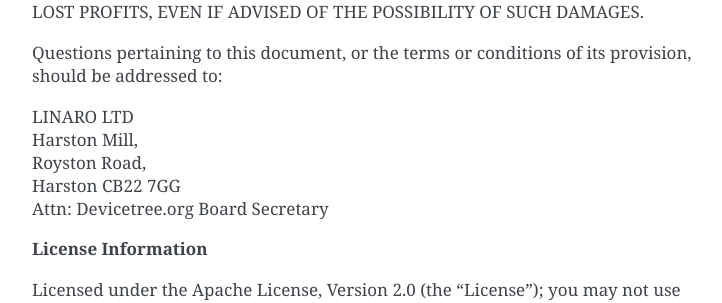
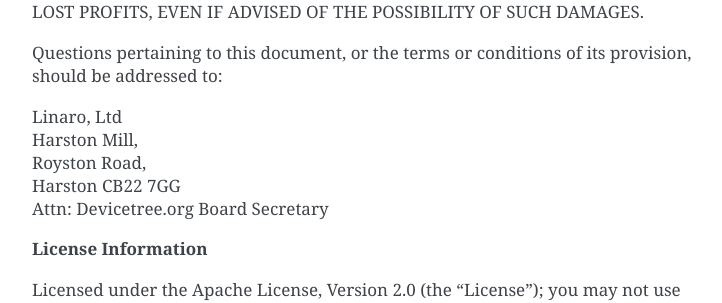
Before and after one commit to devicetree-org/devicetree-specification, a Sphinx documentation site: the page built from source/license.rst, in a window 1280 px wide and 900 px high, scrolled down 575 px. Shown: the part 155-458 px from the top of the window, without its empty margins (388-1110 px from the left). Built offline with Sphinx 7.4.7, drawn with Linux system fonts in a browser that asks for light colours.

```diff
--- a/source/license.rst
+++ b/source/license.rst
@@ -36,7 +36,7 @@ PROFITS, EVEN IF ADVISED OF THE POSSIBILITY OF SUCH DAMAGES.
 Questions pertaining to this document, or the terms or conditions of its
 provision, should be addressed to:
 
-| LINARO LTD
+| Linaro, Ltd
 | Harston Mill,
 | Royston Road,
 | Harston CB22 7GG
```
